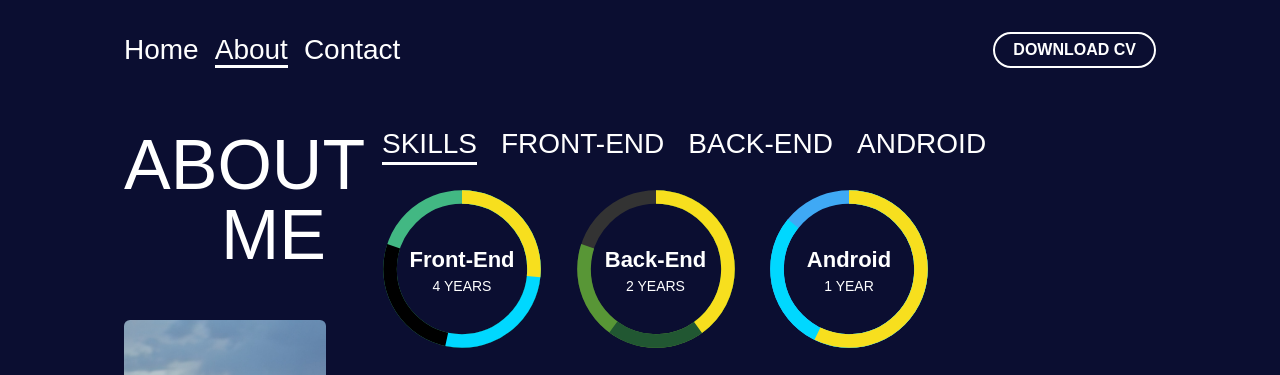
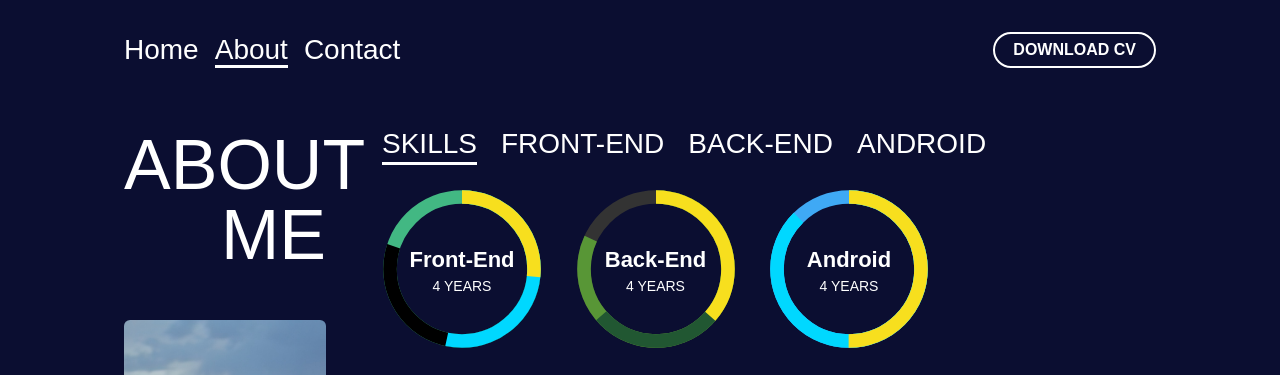
Before and after one commit to alisouran/cv-vue-js, a Vue app: page /about in a window 1280 px wide. Shown: the top 375 px of the page. Built offline with nearby package versions, Linux system fonts and the light colour scheme; a web font is replaced by a local one.

Commit message:
Config Static Variables in config.json

```diff
--- a/src/components/about/index.vue
+++ b/src/components/about/index.vue
@@ -29,34 +29,16 @@
           SKILLS
         </div>
         <div
-          @click="activateItem('frontend')"
+          @click="activateItem(skill.slug)"
           class=" d-block tab-bar--item"
+          v-for="skill in mainSkills"
+          :key="skill.slug"
           :class="[
-            active === 'frontend' ? 'active' : '',
+            active === skill.slug ? 'active' : '',
             mobile ? '' : 'ml-24 ',
           ]"
         >
-          FRONT-END
-        </div>
-        <div
-          @click="activateItem('backend')"
-          class="d-block tab-bar--item"
-          :class="[
-            active === 'backend' ? 'active' : '',
-            mobile ? '' : 'ml-24 ',
-          ]"
-        >
-          BACK-END
-        </div>
-        <div
-          @click="activateItem('android')"
-          class="d-block tab-bar--item"
-          :class="[
-            active === 'android' ? 'active' : '',
-            mobile ? '' : 'ml-24 ',
-          ]"
-        >
-          ANDROID
+          {{ skill.title.toUpperCase() }}
         </div>
       </div>
       <div
@@ -82,75 +64,30 @@
         ]"
       >
         <div
-          v-show="active !== 'backend' && active !== 'android'"
+          v-for="skill in mainSkills"
+          v-show="getSlugs(skill.slug)"
+          :key="skill.title"
           class="col-md-3 col-lg-3 col-xl-3 col-sm-6 col-xs-6"
           :style="{
             width: mobile
               ? `${
-                  active === 'frontend' ? progressSize * 2 + 20 : progressSize
+                  active === skill.slug ? progressSize * 2 + 20 : progressSize
                 }px`
               : '',
-            margin: mobile ? (active === 'frontend' ? '0 auto' : '') : '',
+            margin: mobile ? (active === skill.slug ? '0 auto' : '') : '',
           }"
         >
           <ProgressCircle
-            :data="frontEndData"
-            notExpandedTitle="Front-End"
-            notExpandedPct="4 YEARS"
-            :expanded="active === 'frontend'"
+            :data="data[skill.slug]"
+            :notExpandedTitle="skill.title"
+            :notExpandedPct="skill.subtitle"
+            :expanded="active === skill.slug"
             :size="progressSize"
             :mobile="mobile"
-            :value="javascriptData.value"
-            :min="javascriptData.min"
-            :max="javascriptData.max"
-          />
-        </div>
-        <div
-          v-show="active !== 'frontend' && active !== 'android'"
-          class="col-md-3 col-lg-3 col-xl-3 col-sm-6 col-xs-6"
-          :style="{
-            width: mobile
-              ? `${
-                  active === 'backend' ? progressSize * 2 + 20 : progressSize
-                }px`
-              : '',
-            margin: mobile ? (active === 'backend' ? '0 auto' : '') : '',
-          }"
-        >
-          <ProgressCircle
-            notExpandedTitle="Back-End"
-            notExpandedPct="2 YEARS"
-            :data="backendData"
-            :expanded="active === 'backend'"
-            :size="progressSize"
-            :mobile="mobile"
-            :value="javascriptData.value"
-            :min="javascriptData.min"
-            :max="javascriptData.max"
-          />
-        </div>
-        <div
-          v-show="active !== 'frontend' && active !== 'backend'"
-          class="col-md-3 col-lg-3 col-xl-3 col-sm-6 col-xs-6"
-          :style="{
-            width: mobile
-              ? `${
-                  active === 'android' ? progressSize * 2 + 20 : progressSize
-                }px`
-              : '',
-            margin: mobile ? (active === 'android' ? '0 auto' : '') : '',
-          }"
-        >
-          <ProgressCircle
-            notExpandedTitle="Android"
-            notExpandedPct="1 YEAR"
-            :data="androidData"
-            :expanded="active === 'android'"
-            :size="progressSize"
-            :mobile="mobile"
-            :value="javascriptData.value"
-            :min="javascriptData.min"
-            :max="javascriptData.max"
+            :value="mainSkill.value"
+            :min="mainSkill.min"
+            :max="mainSkill.max"
+            :title="mainSkill.title"
           />
         </div>
       </div>
@@ -160,18 +97,12 @@
         v-if="!mobile"
       >
         <h4 class="tab-bar--item active">WHO AM I?</h4>
-        <p class="about-me-desc mt-8">
-          I am a computer science graduated from University of Kashan.
-        </p>
-        <p class="about-me-desc mt-8">
-          I have been learning different technologies for nearly five years and
-          have been working as a web developer in this field for four years; I
-          am a React Native starter. :)
-        </p>
-        <p class="about-me-desc mt-8">
-          I used to work as a freelancer, but now I'm working as a frontend
-          developer at <img src="/img/icons/virgool.svg" /> Virgool.
-        </p>
+        <p
+          v-for="(p, i) in whoAmI"
+          v-html="p"
+          :key="i"
+          class="about-me-desc mt-8"
+        ></p>
       </div>
     </div>
   </transition>
@@ -181,6 +112,7 @@
 import { defineComponent } from 'vue';
 import { ProgressCircle } from '@/library';
 import mqMixin from '@/mixins/mqMixin';
+import json from '@/config.json';
 
 export default defineComponent({
   name: 'AboutTool',
@@ -193,96 +125,48 @@ export default defineComponent({
       active: 'skills',
       progressSize: 160,
       show: false,
-      javascriptData: {
-        value: 4,
-        max: 5,
-        min: 0,
+      mainSkill: {
+        value: json['main-skill'].value,
+        max: json['main-skill'].max,
+        min: json['main-skill'].min,
+        title: json['main-skill'].title,
       },
-      frontEndData: [
-        {
-          value: 4,
-          max: 5,
-          min: 0,
-          title: 'React',
-          completeTitle: 'Complete Title',
-          negative: false,
-          color: 'react',
-        },
-        {
-          value: 4,
-          max: 5,
-          min: 0,
-          title: 'Next',
-          completeTitle: 'Complete Title',
-          negative: false,
-          color: 'next',
-        },
-        {
-          value: 3,
-          max: 5,
-          min: 0,
-          title: 'Vue',
-          completeTitle: 'Complete Title',
-          negative: false,
-          color: 'vue',
-        },
-      ],
-      backendData: [
-        {
-          value: 2,
-          max: 5,
-          min: 0,
-          title: 'Node',
-          completeTitle: 'Complete Title',
-          negative: false,
-          color: 'node',
-        },
-        {
-          value: 2,
-          max: 5,
-          min: 0,
-          title: 'MongoDB',
-          completeTitle: 'Complete Title',
-          negative: false,
-          color: 'mongo',
-        },
-        {
-          value: 2,
-          max: 5,
-          min: 0,
-          title: 'Express',
-          completeTitle: 'Complete Title',
-          negative: false,
-          color: 'express',
-        },
-      ],
-      androidData: [
-        {
-          value: 2,
-          max: 5,
-          min: 0,
-          title: 'ReactNative',
-          completeTitle: 'Complete Title',
-          negative: false,
-          color: 'react-native',
-        },
-        {
-          value: 1,
-          max: 5,
-          min: 0,
-          title: 'Flutter',
-          completeTitle: 'Complete Title',
-          negative: false,
-          color: 'flutter',
-        },
-      ],
+      mainSkills: [...Object.values(json['main-skills'])],
+      whoAmI: [...Object.values(json['who-am-i'].description)],
+      data: {
+        frontend: [
+          ...Object.values(json.skills)
+            .map((item) => (item.type === 'frontend' ? item : ''))
+            .filter((o) => o !== ''),
+        ],
+        backend: [
+          ...Object.values(json.skills)
+            .map((item) => (item.type === 'backend' ? item : ''))
+            .filter((o) => o !== ''),
+        ],
+        android: [
+          ...Object.values(json.skills)
+            .map((item) => (item.type === 'android' ? item : ''))
+            .filter((o) => o !== ''),
+        ],
+      },
     };
   },
   methods: {
     activateItem(item: string) {
       this.active = item;
     },
+    getSlugs(slug: string) {
+      if (slug === 'frontend') {
+        return this.active !== 'backend' && this.active !== 'android';
+      } else if (slug === 'backend') {
+        return this.active !== 'frontend' && this.active !== 'android';
+      } else if (slug === 'android') {
+        return this.active !== 'backend' && this.active !== 'frontend';
+      }
+    },
   },
+  computed: {},
   mounted() {
     this.show = true;
     if (this.windowWidth < 340) {
--- a/src/components/contact/index.vue
+++ b/src/components/contact/index.vue
@@ -82,7 +82,7 @@
                 @focus="focusedInput('message')"
                 @blur="blurInput()"
                 class="w-100 input"
-                rows="11"
+                rows="9"
                 @input="setMessage($event)"
                 name="message"
                 v-model="message"
@@ -201,7 +201,7 @@
                 @focus="focusedInput('message')"
                 @blur="blurInput()"
                 class="w-100 input"
-                rows="9"
+                rows="7"
                 required
                 name="order"
                 v-model="message"
--- a/src/config.json
+++ b/src/config.json
@@ -3,5 +3,121 @@
     "first": "Alireza",
     "last": "Souran"
   },
-  "picture": "img/profile.png"
+  "picture": "img/profile.png",
+  "main-skill": {
+    "value": 4,
+    "max": 5,
+    "min": 0,
+    "title": "JavaScript",
+    "completeTitle": "Complete Title",
+    "negative": false,
+    "color": "javascript",
+    "type": "main"
+  },
+  "skills": {
+    "react": {
+      "value": 4,
+      "max": 5,
+      "min": 0,
+      "title": "React",
+      "completeTitle": "Complete Title",
+      "negative": false,
+      "color": "react",
+      "type": "frontend"
+    },
+    "next": {
+      "value": 4,
+      "max": 5,
+      "min": 0,
+      "title": "Next",
+      "completeTitle": "Complete Title",
+      "negative": false,
+      "color": "next",
+      "type": "frontend"
+    },
+    "vue": {
+      "value": 3,
+      "max": 5,
+      "min": 0,
+      "title": "Vue",
+      "completeTitle": "Complete Title",
+      "negative": false,
+      "color": "vue",
+      "type": "frontend"
+    },
+    "node": {
+      "value": 3,
+      "max": 5,
+      "min": 0,
+      "title": "Node",
+      "completeTitle": "Complete Title",
+      "negative": false,
+      "color": "node",
+      "type": "backend"
+    },
+    "mongo": {
+      "value": 2,
+      "max": 5,
+      "min": 0,
+      "title": "MongoDB",
+      "completeTitle": "Complete Title",
+      "negative": false,
+      "color": "mongo",
+      "type": "backend"
+    },
+    "express": {
+      "value": 2,
+      "max": 5,
+      "min": 0,
+      "title": "Express",
+      "completeTitle": "Complete Title",
+      "negative": false,
+      "color": "express",
+      "type": "backend"
+    },
+    "react-native": {
+      "value": 3,
+      "max": 5,
+      "min": 0,
+      "title": "ReactNative",
+      "completeTitle": "Complete Title",
+      "negative": false,
+      "color": "react-native",
+      "type": "android"
+    },
+    "flutter": {
+      "value": 1,
+      "max": 5,
+      "min": 0,
+      "title": "Flutter",
+      "completeTitle": "Complete Title",
+      "negative": false,
+      "color": "flutter",
+      "type": "android"
+    }
+  },
+  "main-skills": {
+    "frontend": {
+      "title": "Front-End",
+      "subtitle": "4 YEARS",
+      "slug": "frontend"
+    },
+    "backend": {
+      "title": "Back-End",
+      "subtitle": "4 YEARS",
+      "slug": "backend"
+    },
+    "android": {
+      "title": "Android",
+      "subtitle": "4 YEARS",
+      "slug": "android"
+    }
+  },
+  "who-am-i": {
+    "description": {
+      "paragraph_1": "I am a computer science graduated from University of Kashan.",
+      "paragraph_2": "I have been learning different technologies for nearly five years and have been working as a web developer in this field for four years; I am a React Native starter. :)",
+      "paragraph_3": "I used to work as a freelancer, but now I'm working as a frontend developer at <img src='/img/icons/virgool.svg' /> Virgool."
+    }
+  }
 }
```
